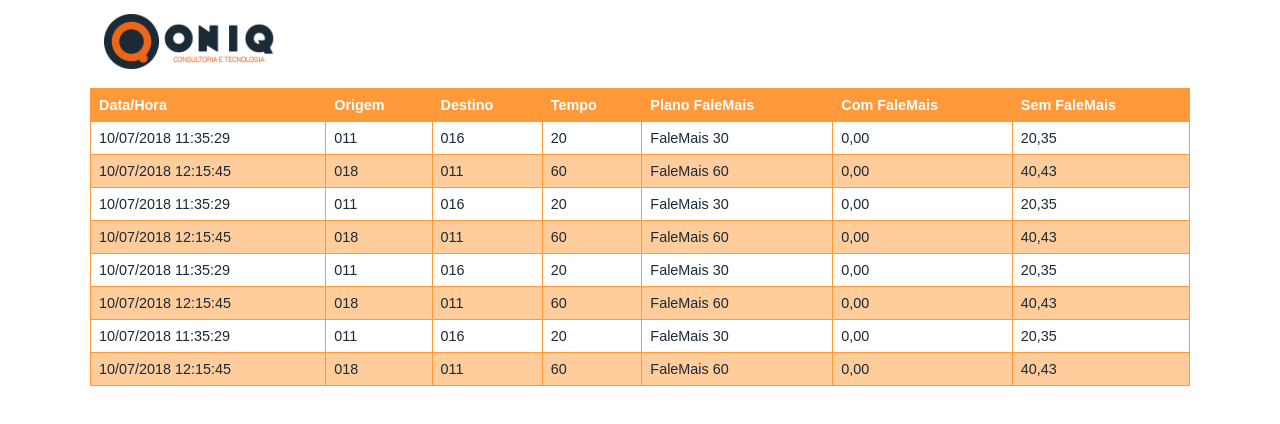
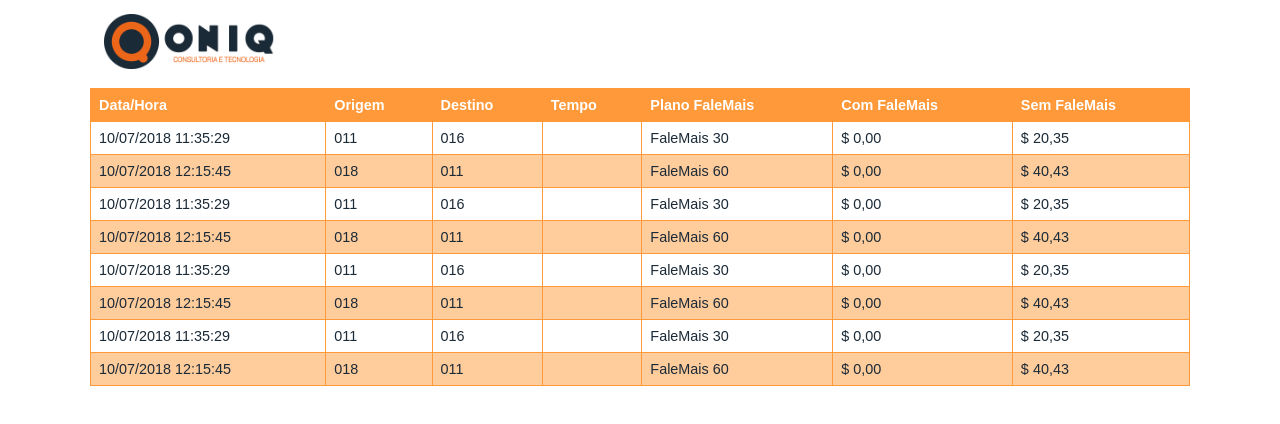
Before and after one commit to fernandohenriq/oniq-test, a React (Create React App) app: page /admin in a window 1280 px wide. Shown: the top 424 px of the page. Built offline with nearby package versions, Linux system fonts and the light colour scheme; no server answers.

Commit message:
Fixed bug where don't show minutes in the table

```diff
--- a/src/components/Table/index.js
+++ b/src/components/Table/index.js
@@ -1,4 +1,5 @@
 import React from 'react';
+
 
 import './styles.css';
 
@@ -17,15 +18,15 @@
         </tr>
       </thead>
       <tbody>
-        {props.data.map((e) => (
-          <tr>
+        {props.data.map((e, i) => (
+          <tr key={i}>
             <td>{e.date}</td>
             <td>{e.origin}</td>
             <td>{e.destiny}</td>
-            <td>{e.time}</td>
+            <td>{e.minutes}</td>
             <td>{e.plan}</td>
-            <td>{e.planPrice}</td>
-            <td>{e.noPlanPrice}</td>
+            <td>$ {e.planPrice}</td>
+            <td>$ {e.noPlanPrice}</td>
           </tr>
         ))}
       </tbody>
```
